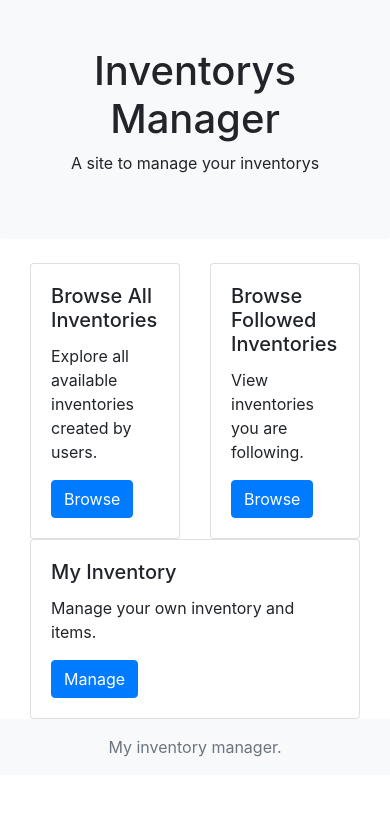
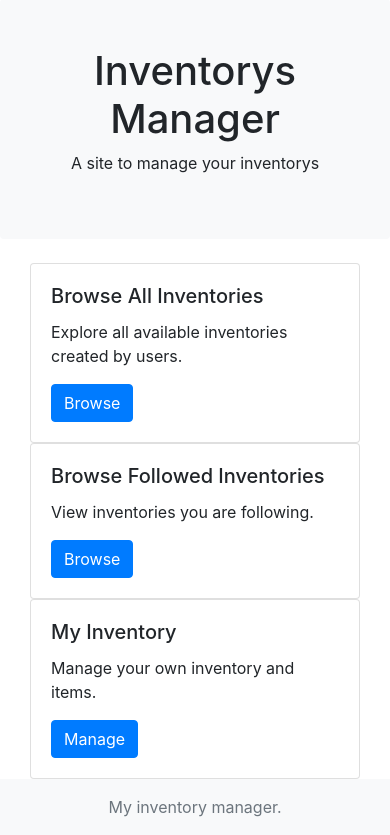
Before and after one commit to finlay-ab/Inventory-Manager, a Flask app: page / in a window 390 px wide. Shown: the part 81-916 px from the top of the page. Before the commit the page ends 838 px from the top, so only its background shows below. Run offline with Flask 3, Linux system fonts and the light colour scheme; some libraries are stand-ins or nearby versions.

Commit message:
modified home.html to be more responsive

```diff
--- a/app/templates/home.html
+++ b/app/templates/home.html
@@ -2,8 +2,8 @@
 {% block content %}
 
 <div class="container mt-4">
-    <div class="row row-cols-1 row-cols-md-3 g-4">
-        <div class="col">
+    <div class="row gx-4 gy-4">
+        <div class="col-12 col-sm-6 col-md-4">
             <div class="card h-100">
                 <div class="card-body">
                     <h5 class="card-title">Browse All Inventories</h5>
@@ -13,7 +13,7 @@
             </div>
         </div>
 
-        <div class="col">
+        <div class="col-12 col-sm-6 col-md-4">
             <div class="card h-100">
                 <div class="card-body">
                     <h5 class="card-title">Browse Followed Inventories</h5>
@@ -23,7 +23,7 @@
             </div>
         </div>
 
-        <div class="col">
+        <div class="col-12 col-sm-6 col-md-4">
             <div class="card h-100">
                 <div class="card-body">
                     <h5 class="card-title">My Inventory</h5>
@@ -33,6 +33,7 @@
             </div>
         </div>
     </div>
+
 </div>
 
 {% endblock %}
```
